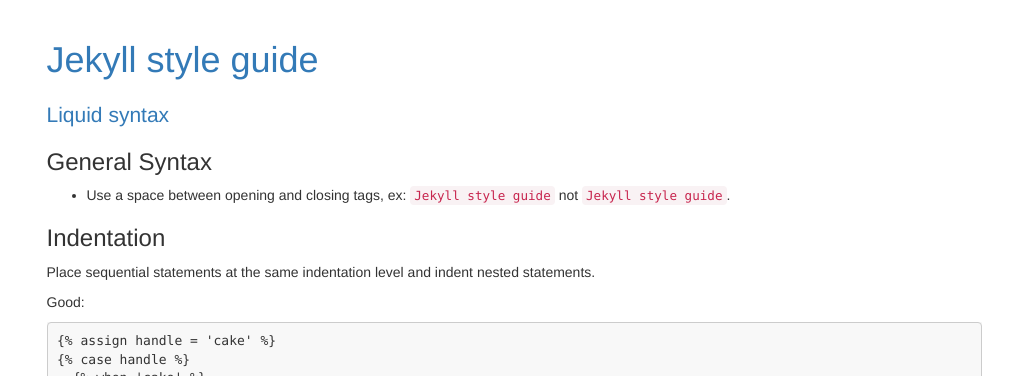
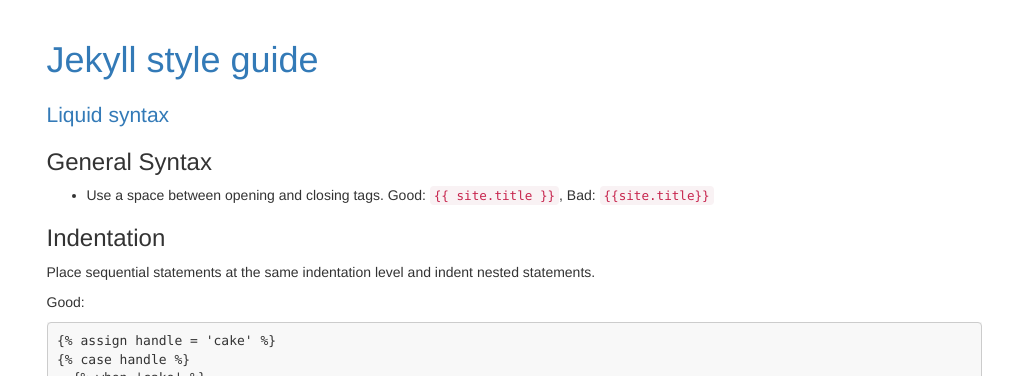
Before and after one commit to benbalter/jekyll-style-guide, a Jekyll site: the page built from _docs/liquid-syntax.md, in a window 1280 px wide. Shown: the top 376 px of the page, without its empty margins (126-1154 px from the left). Built offline with Jekyll 4.4.1, drawn with Linux system fonts in a browser that asks for light colours; comment, search, counter and statistics services are not loaded.

Commit message:
Fix inline code blocks on liquid syntax page

```diff
--- a/_docs/liquid-syntax.md
+++ b/_docs/liquid-syntax.md
@@ -4,7 +4,7 @@ title: Liquid syntax
 
 ### General Syntax
 
-* Use a space between opening and closing tags, ex: `{{ site.title }}` not `{{site.title}}`.
+* Use a space between opening and closing tags. Good: {% raw %}`{{ site.title }}`{% endraw %}, Bad: {% raw %}`{{site.title}}`{% endraw %}
 
 ### Indentation
 
```
